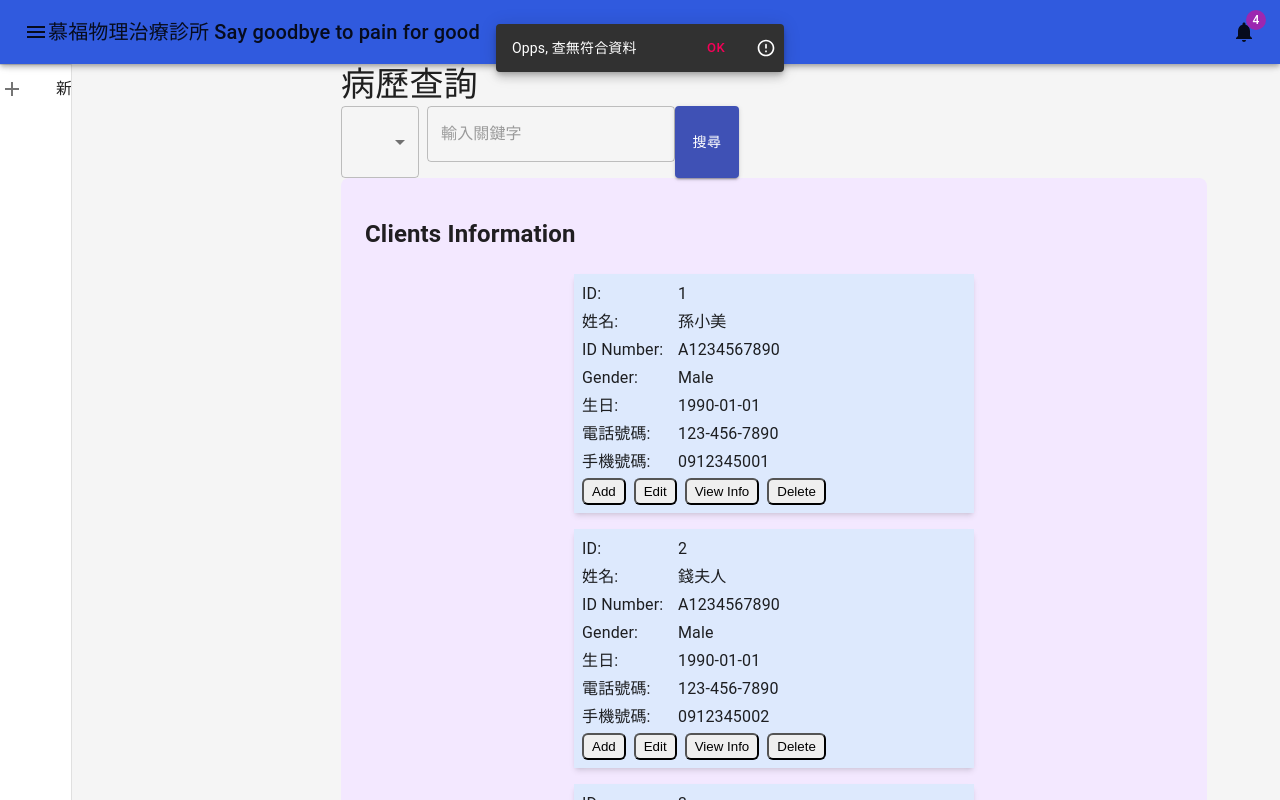
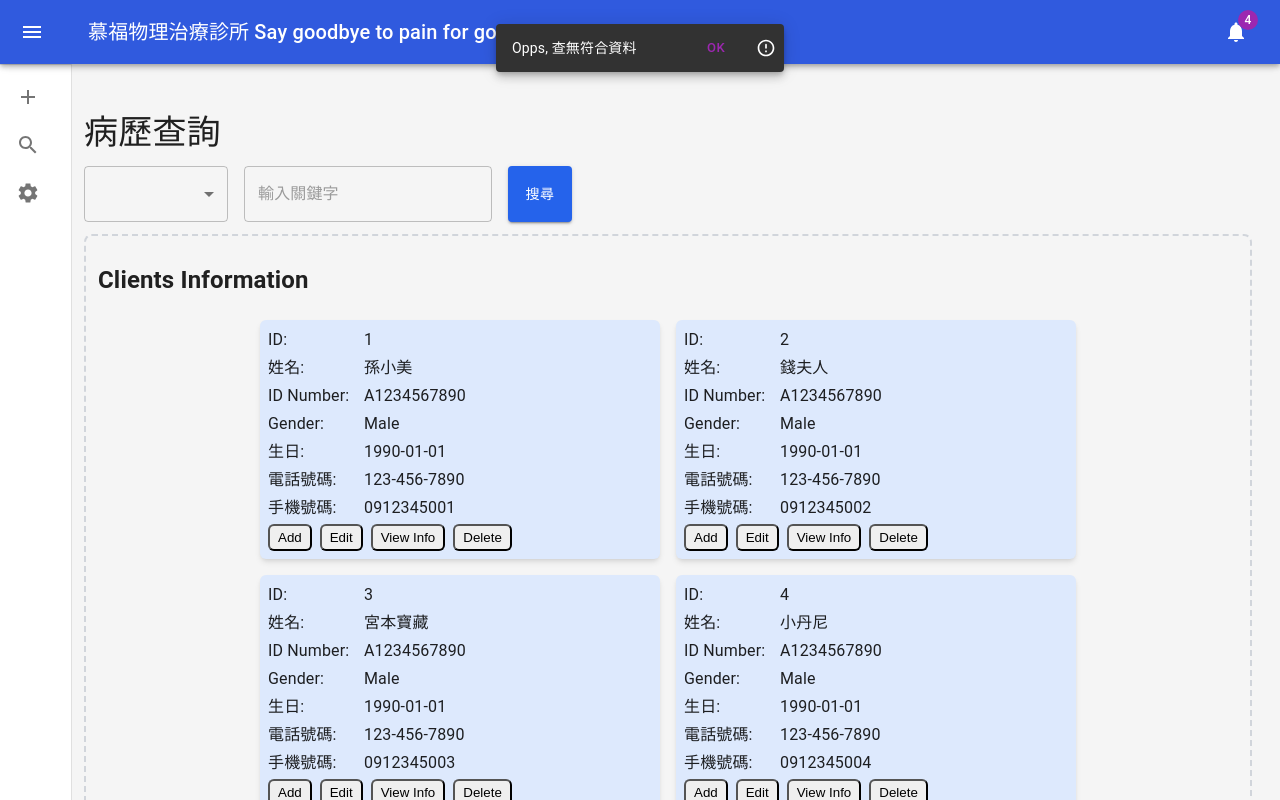
Before and after one commit to LillianChiang/mongodb-next, a Next.js app: page /board in a window 1280 px wide. Both pictures are taken after a click on the button "搜尋". Built offline with nearby package versions, Linux system fonts and the light colour scheme.

Commit message:
fix: fix layout prombles and change navbar style

```diff
--- a/src/app/addClientForm/page.tsx
+++ b/src/app/addClientForm/page.tsx
@@ -4,8 +4,7 @@ import React, { useState } from 'react';
 import { useRouter } from 'next/navigation';
 import { Container, Typography, TextField, Button, Grid } from '@mui/material';
 import { makeStyles } from '@material-ui/core/styles';
-import Title from '../components/Title' ;
-
+import Navbar from '../components/DefaultLayout';
 
 const useStyles = makeStyles((theme) => ({
   form: {
@@ -46,10 +45,7 @@ const AddClientForm: React.FC = () => {
   };
 
   return (
-    <>
-      <div>
-        <Title> 慕福物理治療診所 Say goodbye to pain for good</Title>
-      </div>
+    <Navbar>
       <Container>
         <div className={classes.form}>
           <Typography variant="h5">新增個案資料</Typography>
@@ -168,7 +164,7 @@ const AddClientForm: React.FC = () => {
           </form>
         </div>
       </Container>
-    </>
+    </Navbar>
   );
 };
 
--- a/src/app/board/page.tsx
+++ b/src/app/board/page.tsx
@@ -15,7 +15,7 @@ import {
   Snackbar,
   TextField,
   Typography,
-} from '@material-ui/core';
+} from '@mui/material';
 
 const Page = () => {
   const [isLoading, setIsLoading] = useState(false);
@@ -39,13 +39,17 @@ const Page = () => {
     setRecords([]); // Reset noRecords state when performing a new search
   };
 
-  const handleCloseAlert = (
-    event: React.SyntheticEvent | MouseEvent,
-    reason: string,
-  ) => {
-    if (reason === 'clickaway') {
-      return;
-    }
+  // const handleCloseAlert = (
+  //   event: React.SyntheticEvent | MouseEvent,
+  //   reason: string,
+  // ) => {
+  //   if (reason === 'clickaway') {
+  //     return;
+  //   }
+  //   setOpenAlert(false);
+  // };
+
+  const handleCloseAlert = () => {
     setOpenAlert(false);
   };
 
@@ -58,14 +62,13 @@ const Page = () => {
           alignItems="flex-start"
           spacing={2}
         >
-          <Grid item xs={12} md={2}></Grid>
-          <Grid item xs={12} md={9}>
+          <Grid>
             <div className="main-content">
               <Typography variant="h4">病歷查詢</Typography>
-              <div className="search-container flex">
+              <div className="search-container my-1 flex space-x-2">
                 <Select
                   variant="outlined"
-                  className="mr-2 resize-y rounded border border-gray-300 p-2"
+                  className="my-2 w-36 resize-y rounded border border-gray-300"
                 >
                   <MenuItem value="patientID">病歷號碼</MenuItem>
                   <MenuItem value="name">姓名</MenuItem>
@@ -75,13 +78,13 @@ const Page = () => {
                   variant="outlined"
                   type="text"
                   placeholder="輸入關鍵字"
-                  className="resize-y rounded border border-gray-300 p-2"
+                  className="resize-y rounded p-2"
                 />
 
                 <Button
                   variant="contained"
                   color="primary"
-                  className="rounded bg-blue-600 px-5 py-5 text-white"
+                  className="my-2 rounded bg-blue-600 text-white"
                   onClick={handleSearch}
                   disabled={isLoading}
                 >
@@ -103,7 +106,7 @@ const Page = () => {
                     <Button
                       color="secondary"
                       size="small"
-                      onClick={resetSearch}
+                      onClick={handleCloseAlert}
                     >
                       ok
                     </Button>
--- a/src/app/components/ClientSearchResult/index.tsx
+++ b/src/app/components/ClientSearchResult/index.tsx
@@ -35,12 +35,12 @@ export default function ClientSearchResult() {
   };
 
   return (
-    <div className="rounded-lg bg-purple-100 p-6">
+    <div className="mb-4 rounded-lg border-2 border-dashed border-gray-300 p-3">
       <h1 className="mb-4 text-2xl">Clients Information</h1>
       <div className="flex flex-wrap items-center justify-center">
         {currentClients.map((item) => (
           <React.Fragment key={item.id}>
-            <div className="m-2 min-w-[400px] space-y-1 bg-[#DDE9FD] p-2 shadow-md">
+            <div className="m-2 min-w-[400px] space-y-1 rounded-md bg-[#DDE9FD] p-2 shadow-md">
               <div className="grid grid-cols-4">
                 <span className="col-span-1">ID:</span>
                 <span className="col-span-3">{item.id}</span>
--- a/src/app/components/DefaultLayout/index.tsx
+++ b/src/app/components/DefaultLayout/index.tsx
@@ -139,6 +139,7 @@ export default function Dashboard({ children }: DashboardProps) {
             <List component="nav">{listItems()}</List>
           </Drawer>
           <Box
+            className="pt-16"
             component="main"
             sx={{
               backgroundColor: (theme) =>
```
